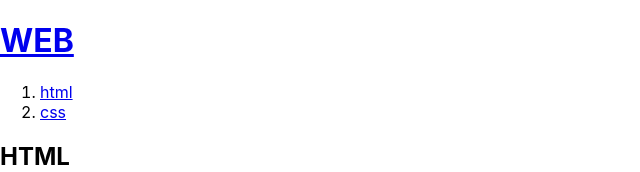
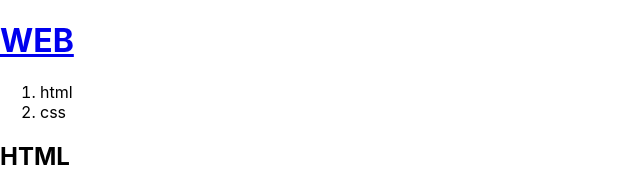
Before and after one commit to juhyunju/react-tutorial, a React (Create React App) app: page / in a window 1280 px wide. Shown: the top 172 px of the page, without its empty margins (0-640 px from the left). Built offline with nearby package versions, Linux system fonts and the light colour scheme.

Commit message:
복합적인 데이터을 반복문을 이용해서 복수의 태그를 생성하는 예제

```diff
--- a/src/App.js
+++ b/src/App.js
@@ -10,13 +10,20 @@
     );
   }
 
-  function Nav(){
+  function Nav(props){
+    // var lis = [
+    //   <li><a href="1.html">html</a></li>,
+    //   <li><a href="2.html">css</a></li>
+    // ]
+    var lis = [];
+    for(var i =0; i < props.data.length; i++){
+      lis.push(<li key ={props.data[i].id}>{props.data[i].title}</li>)
+
+    }
     return (
-
       <nav>
       <ol>
-        <li><a href="1.html">html</a></li>
-        <li><a href="2.html">css</a></li>
+        {lis}
       </ol>
     </nav>
     );
@@ -29,10 +36,14 @@
   }
 
 function App() {
+  var topics = [
+    {id:1, title:'html', body:'html is ..'},
+    {id:2, title:'css', body:'css is ..'}
+  ];
   return (
     <div>
     <Header title="WEB"></Header>
-      <Nav></Nav>
+      <Nav data={topics}></Nav>
       <Article title="HTML" body="HTML is ..."></Article>
       <Article title="CSS" body="CSS is ..."></Article>
   </div>
```
